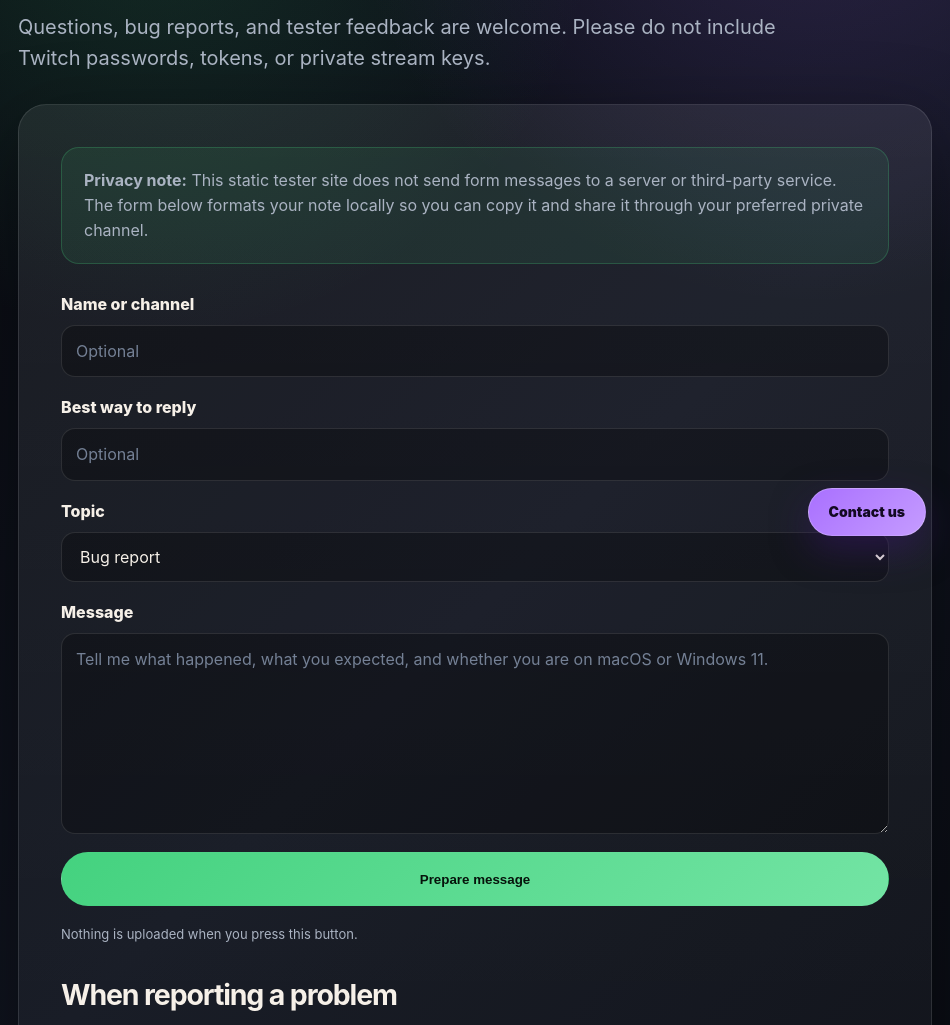
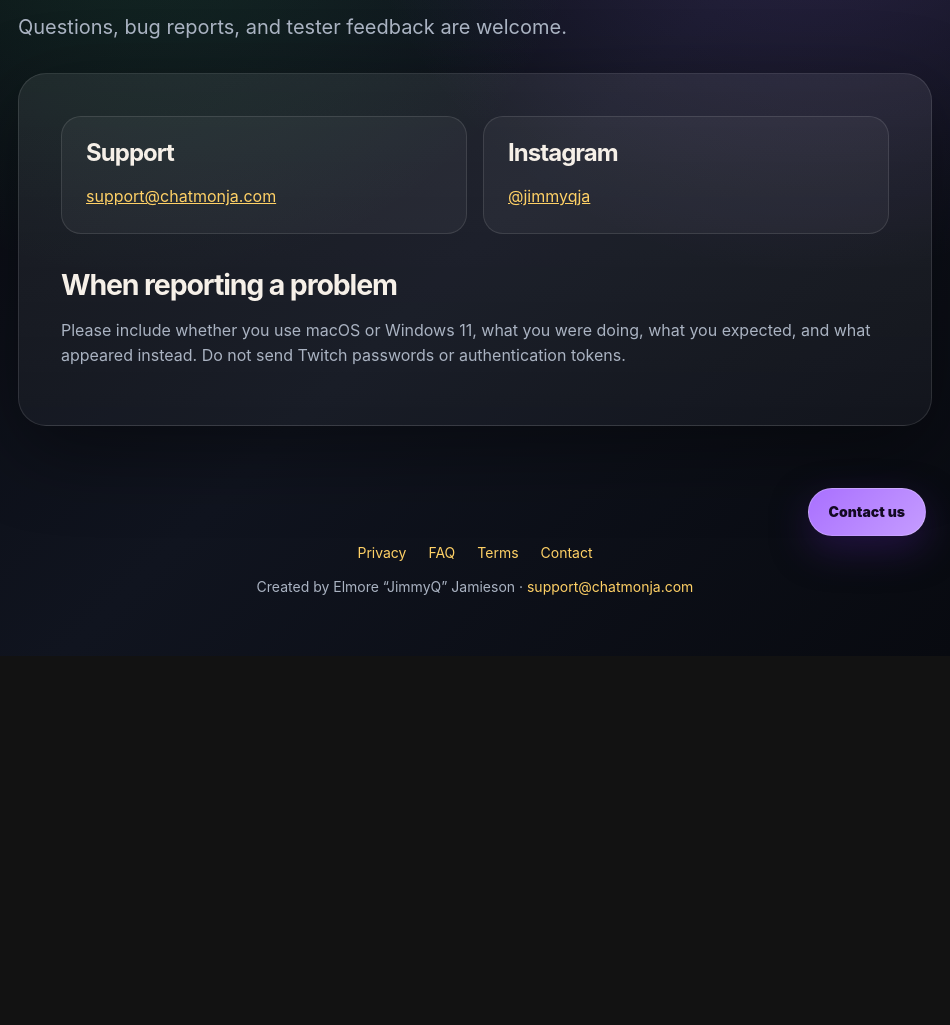
Before and after one commit to jimmyqja/ChatMonJa, an Electron app: page docs/contact.html in a window 950 px wide. Shown: the part 240-1265 px from the top of the page. After the commit the page ends 896 px from the top, so only its background shows below. Drawn offline with Linux system fonts and the light colour scheme.

Commit message:
Update contact page with new support details

```diff
--- a/docs/contact.html
+++ b/docs/contact.html
@@ -3,12 +3,11 @@
 <head>
   <meta charset="utf-8">
   <meta name="viewport" content="width=device-width, initial-scale=1">
-  <meta name="description" content="Contact ChatMonJA support with privacy-focused tester feedback.">
+  <meta name="description" content="Contact ChatMonJA support by email or Instagram.">
   <title>Contact — ChatMonJA</title>
   <link rel="icon" type="image/png" href="assets/chatmonja-icon.png">
   <link rel="apple-touch-icon" href="assets/chatmonja-icon.png">
   <link rel="stylesheet" href="styles.css">
-  <script src="site.js" defer></script>
 </head>
 <body>
   <main class="page-shell">
@@ -25,54 +24,30 @@
     <header class="page-header">
       <p class="eyebrow">Get in touch</p>
       <h1>Contact ChatMonJA</h1>
-      <p class="lead">Questions, bug reports, and tester feedback are welcome. Please do not include Twitch passwords, tokens, or private stream keys.</p>
+      <p class="lead">Questions, bug reports, and tester feedback are welcome.</p>
     </header>
 
     <section class="content-card">
-      <p class="callout"><strong>Privacy note:</strong> This static tester site does not send form messages to a server or third-party service. The form below formats your note locally so you can copy it and share it through your preferred private channel.</p>
-      <form class="contact-form" data-contact-form>
-        <div class="form-row">
-          <label for="contact-name">Name or channel</label>
-          <input id="contact-name" name="name" type="text" autocomplete="name" placeholder="Optional">
-        </div>
-        <div class="form-row">
-          <label for="contact-reply">Best way to reply</label>
-          <input id="contact-reply" name="reply" type="text" autocomplete="off" placeholder="Optional">
-        </div>
-        <div class="form-row">
-          <label for="contact-topic">Topic</label>
-          <select id="contact-topic" name="topic">
-            <option>Bug report</option>
-            <option>Install help</option>
-            <option>Feature idea</option>
-            <option>Privacy question</option>
-            <option>Other</option>
-          </select>
-        </div>
-        <div class="form-row">
-          <label for="contact-message">Message</label>
-          <textarea id="contact-message" name="message" rows="7" required placeholder="Tell me what happened, what you expected, and whether you are on macOS or Windows 11."></textarea>
-        </div>
-        <button class="button primary" type="submit">Prepare message</button>
-        <p class="form-help">Nothing is uploaded when you press this button.</p>
-      </form>
-      <div class="prepared-message" data-contact-output hidden>
-        <h2>Your message is ready</h2>
-        <p>Copy this note and send it through your preferred private channel. For public updates, you can also follow <a href="https://www.instagram.com/jimmyqja/">@jimmyqja on Instagram</a>.</p>
-        <textarea readonly rows="9" data-contact-output-text></textarea>
-        <button class="button secondary" type="button" data-copy-contact>Copy message</button>
-        <p class="form-help" data-copy-status aria-live="polite"></p>
+      <div class="contact-grid">
+        <article class="contact-card">
+          <h2>Support</h2>
+          <p><a href="mailto:support@chatmonja.com">support@chatmonja.com</a></p>
+        </article>
+        <article class="contact-card">
+          <h2>Instagram</h2>
+          <p><a href="https://www.instagram.com/jimmyqja/">@jimmyqja</a></p>
+        </article>
       </div>
       <h2>When reporting a problem</h2>
       <p>Please include whether you use macOS or Windows 11, what you were doing, what you expected, and what appeared instead. Do not send Twitch passwords or authentication tokens.</p>
     </section>
   </main>
 
-  <a class="contact-bubble" href="contact.html" aria-label="Contact ChatMonJA support">Contact us</a>
+  <a class="contact-bubble" href="mailto:support@chatmonja.com" aria-label="Contact ChatMonJA support">Contact us</a>
 
   <footer>
     <div class="footer-links"><a href="privacy.html">Privacy</a><a href="faq.html">FAQ</a><a href="terms.html">Terms</a><a href="contact.html">Contact</a></div>
-    <p>Created by Elmore “JimmyQ” Jamieson · <a href="contact.html">Contact</a></p>
+    <p>Created by Elmore “JimmyQ” Jamieson · <a href="mailto:support@chatmonja.com">support@chatmonja.com</a></p>
   </footer>
 </body>
 </html>
```
